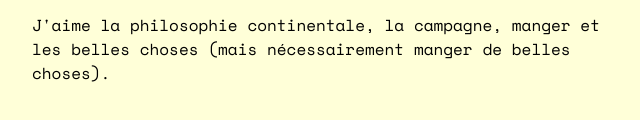
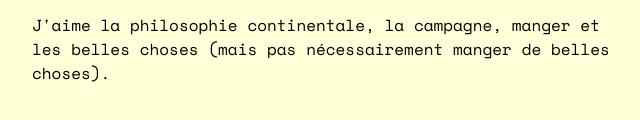
Before and after one commit to pedenys/pedenys.github.io, a Gatsby site: page /about in a window 1280 px wide. Shown: the part 468-588 px from the top of the page, 318-958 px from the left. Built offline with nearby package versions, Linux system fonts and the light colour scheme; Gatsby itself is replaced by a stand-in of ours.

Commit message:
Fix typo in about

```diff
--- a/src/pages/about.js
+++ b/src/pages/about.js
@@ -57,7 +57,7 @@ const IntroductionFr = () => {
       </p>
       <p>
         J'aime la philosophie continentale, la campagne, manger et les belles
-        choses (mais nécessairement manger de belles choses).
+        choses (mais pas nécessairement manger de belles choses).
       </p>
     </>
   )
```
